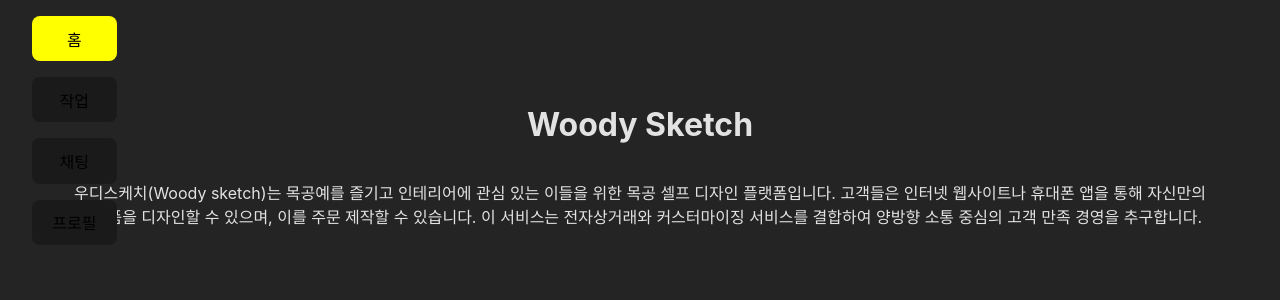
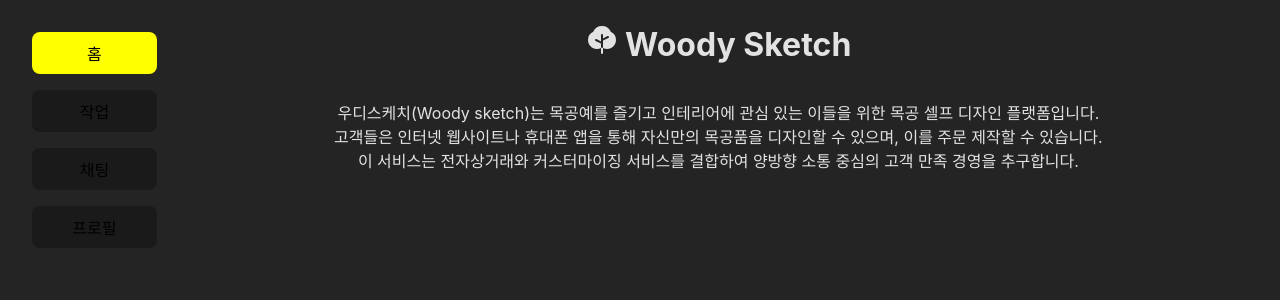
Before and after one commit to greyHairChooseLife/woody-sketch, a React (Vite) app: page / in a window 1280 px wide. Shown: the top 300 px of the page. Built offline with nearby package versions, Linux system fonts and the light colour scheme.

Commit message:
style: 페이지 기본 레이아웃, flex 1:9 가로

```diff
--- a/package.json
+++ b/package.json
@@ -12,7 +12,8 @@
   },
   "dependencies": {
     "react": "^18.3.1",
-    "react-dom": "^18.3.1"
+    "react-dom": "^18.3.1",
+    "react-icons": "^5.3.0"
   },
   "devDependencies": {
     "@eslint/js": "^9.8.0",
--- a/src/App.css
+++ b/src/App.css
@@ -3,11 +3,14 @@
   text-align: center;
 }
 
+.page_layout {
+  display: flex;
+}
+
 .nav_content {
-  position: fixed;
-  top: 0;
-  z-index: 1;
-  padding: 1rem 2rem;
+  flex: 1;
+  padding-top: 2rem;
+  padding-left: 2rem;
 }
 
 .nav_flex {
@@ -16,14 +19,22 @@
   gap: 1rem;
 }
 
+.nav_flex > button {
+  width: 100%;
+  padding: 0.5rem 1.5rem;
+  text-align: center;
+  writing-mode: horizontal-tb;
+  white-space: nowrap;
+}
+
 .activeNav {
   background-color: yellow;
   color: black;
 }
 
 .body_content {
+  flex: 9;
   position: relative;
-  top: 5rem;
 }
 
 .item_description {
--- a/src/App.tsx
+++ b/src/App.tsx
@@ -13,7 +13,7 @@ function App() {
   const changePage = (page: PageMode) => setPageMode(page);
 
   return (
-    <div>
+    <div className="page_layout">
       <Nav pageMode={pageMode} setPageMode={changePage} />
       <div className="body_content">
         <Page pageMode={pageMode} />
--- a/src/pages/Home.tsx
+++ b/src/pages/Home.tsx
@@ -1,7 +1,11 @@
+import { PiTreeFill } from "react-icons/pi";
+
 function Home() {
   return (
     <>
-      <h1>Woody Sketch</h1>
+      <h1>
+        <PiTreeFill /> Woody Sketch
+      </h1>
       <p className="item_description">
         우디스케치(Woody sketch)는 목공예를 즐기고 인테리어에 관심 있는 이들을
         위한 목공 셀프 디자인 플랫폼입니다. 고객들은 인터넷 웹사이트나 휴대폰
```
Also changed, not shown: 1 other file (tests, documents, lock files or other folders).
